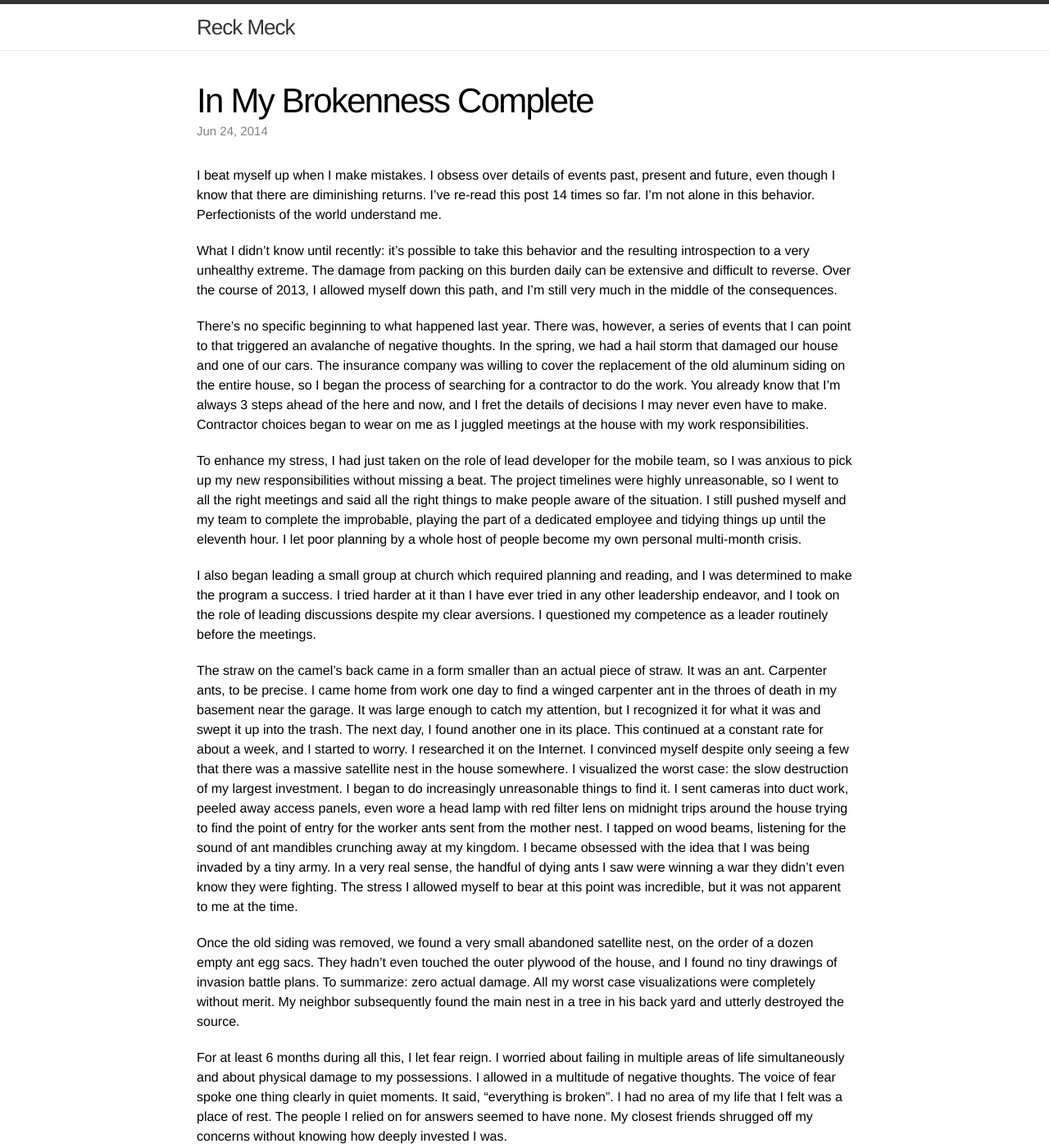
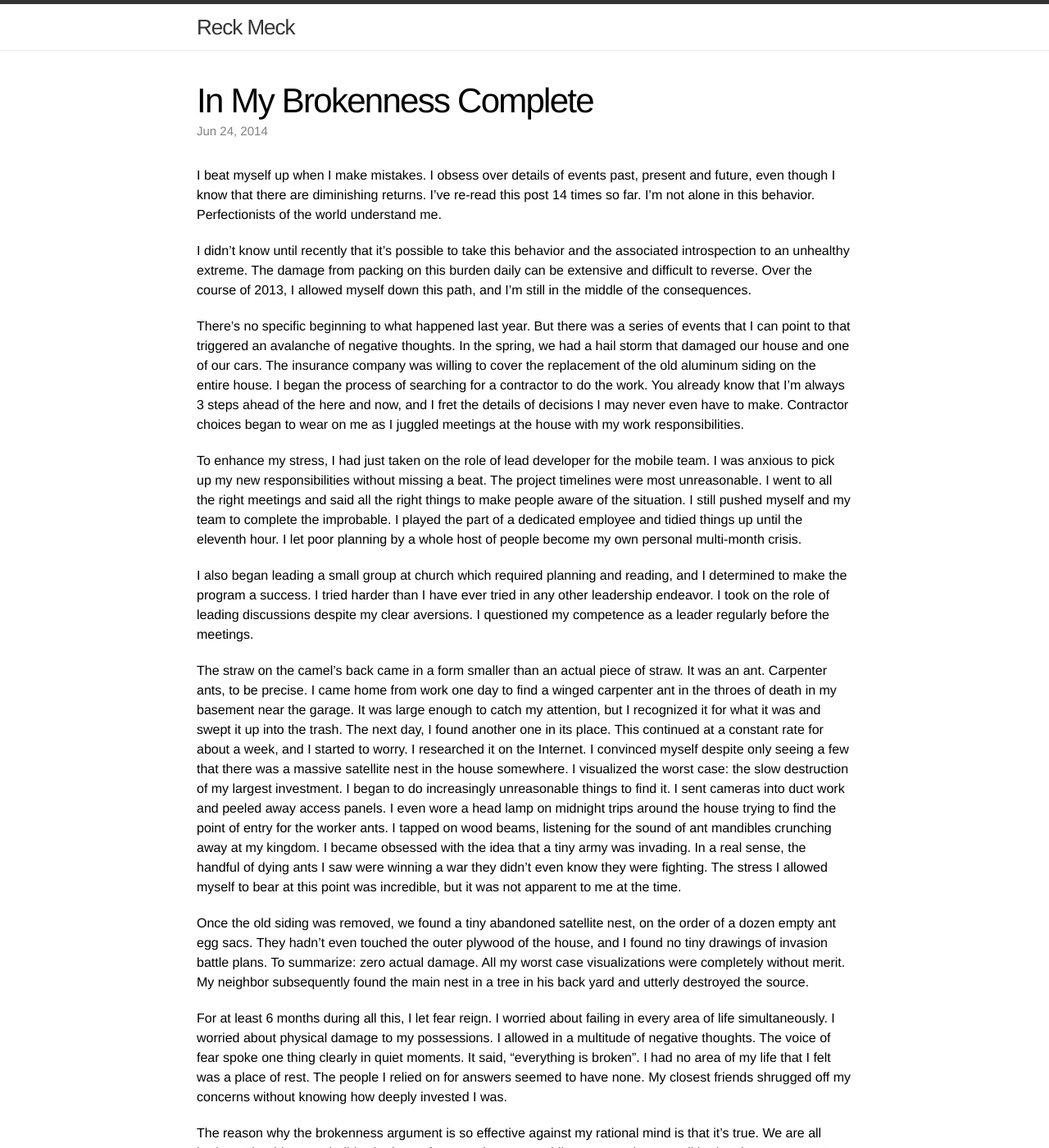
Before and after one commit to tmecklem/tmecklem.github.io, a Jekyll site: the page built from _posts/2014-06-24-in-my-brokenness-complete.markdown, in a window 1280 px wide and 1400 px high. Shown: the whole window at 82% size. Built offline with Jekyll 4.4.1, drawn with Linux system fonts in a browser that asks for light colours.

Commit message:
Hemingway'ed this post like a boss.

```diff
--- a/_posts/2014-06-24-in-my-brokenness-complete.markdown
+++ b/_posts/2014-06-24-in-my-brokenness-complete.markdown
@@ -7,19 +7,19 @@ categories: reflection
 
 I beat myself up when I make mistakes. I obsess over details of events past, present and future, even though I know that there are diminishing returns. I've re-read this post 14 times so far. I'm not alone in this behavior. Perfectionists of the world understand me.
 
-What I didn't know until recently: it's possible to take this behavior and the resulting introspection to a very unhealthy extreme. The damage from packing on this burden daily can be extensive and difficult to reverse. Over the course of 2013, I allowed myself down this path, and I'm still very much in the middle of the consequences.
+I didn't know until recently that it's possible to take this behavior and the associated introspection to an unhealthy extreme. The damage from packing on this burden daily can be extensive and difficult to reverse. Over the course of 2013, I allowed myself down this path, and I'm still in the middle of the consequences.
 
-There's no specific beginning to what happened last year. There was, however, a series of events that I can point to that triggered an avalanche of negative thoughts. In the spring, we had a hail storm that damaged our house and one of our cars. The insurance company was willing to cover the replacement of the old aluminum siding on the entire house, so I began the process of searching for a contractor to do the work. You already know that I'm always 3 steps ahead of the here and now, and I fret the details of decisions I may never even have to make. Contractor choices began to wear on me as I juggled meetings at the house with my work responsibilities.
+There's no specific beginning to what happened last year. But there was a series of events that I can point to that triggered an avalanche of negative thoughts. In the spring, we had a hail storm that damaged our house and one of our cars. The insurance company was willing to cover the replacement of the old aluminum siding on the entire house. I began the process of searching for a contractor to do the work. You already know that I'm always 3 steps ahead of the here and now, and I fret the details of decisions I may never even have to make. Contractor choices began to wear on me as I juggled meetings at the house with my work responsibilities.
 
-To enhance my stress, I had just taken on the role of lead developer for the mobile team, so I was anxious to pick up my new responsibilities without missing a beat. The project timelines were highly unreasonable, so I went to all the right meetings and said all the right things to make people aware of the situation. I still pushed myself and my team to complete the improbable, playing the part of a dedicated employee and tidying things up until the eleventh hour. I let poor planning by a whole host of people become my own personal multi-month crisis.
+To enhance my stress, I had just taken on the role of lead developer for the mobile team. I was anxious to pick up my new responsibilities without missing a beat. The project timelines were most unreasonable. I went to all the right meetings and said all the right things to make people aware of the situation. I still pushed myself and my team to complete the improbable. I played the part of a dedicated employee and tidied things up until the eleventh hour. I let poor planning by a whole host of people become my own personal multi-month crisis.
 
-I also began leading a small group at church which required planning and reading, and I was determined to make the program a success. I tried harder at it than I have ever tried in any other leadership endeavor, and I took on the role of leading discussions despite my clear aversions. I questioned my competence as a leader routinely before the meetings.
+I also began leading a small group at church which required planning and reading, and I determined to make the program a success. I tried harder than I have ever tried in any other leadership endeavor. I took on the role of leading discussions despite my clear aversions. I questioned my competence as a leader regularly before the meetings.
 
-The straw on the camel's back came in a form smaller than an actual piece of straw. It was an ant. Carpenter ants, to be precise. I came home from work one day to find a winged carpenter ant in the throes of death in my basement near the garage. It was large enough to catch my attention, but I recognized it for what it was and swept it up into the trash. The next day, I found another one in its place. This continued at a constant rate for about a week, and I started to worry. I researched it on the Internet. I convinced myself despite only seeing a few that there was a massive satellite nest in the house somewhere. I visualized the worst case: the slow destruction of my largest investment. I began to do increasingly unreasonable things to find it. I sent cameras into duct work, peeled away access panels, even wore a head lamp with red filter lens on midnight trips around the house trying to find the point of entry for the worker ants sent from the mother nest. I tapped on wood beams, listening for the sound of ant mandibles crunching away at my kingdom. I became obsessed with the idea that I was being invaded by a tiny army. In a very real sense, the handful of dying ants I saw were winning a war they didn't even know they were fighting. The stress I allowed myself to bear at this point was incredible, but it was not apparent to me at the time.
+The straw on the camel's back came in a form smaller than an actual piece of straw. It was an ant. Carpenter ants, to be precise. I came home from work one day to find a winged carpenter ant in the throes of death in my basement near the garage. It was large enough to catch my attention, but I recognized it for what it was and swept it up into the trash. The next day, I found another one in its place. This continued at a constant rate for about a week, and I started to worry. I researched it on the Internet. I convinced myself despite only seeing a few that there was a massive satellite nest in the house somewhere. I visualized the worst case: the slow destruction of my largest investment. I began to do increasingly unreasonable things to find it. I sent cameras into duct work and peeled away access panels. I even wore a head lamp on midnight trips around the house trying to find the point of entry for the worker ants. I tapped on wood beams, listening for the sound of ant mandibles crunching away at my kingdom. I became obsessed with the idea that a tiny army was invading. In a real sense, the handful of dying ants I saw were winning a war they didn't even know they were fighting. The stress I allowed myself to bear at this point was incredible, but it was not apparent to me at the time.
 
-Once the old siding was removed, we found a very small abandoned satellite nest, on the order of a dozen empty ant egg sacs. They hadn't even touched the outer plywood of the house, and I found no tiny drawings of invasion battle plans. To summarize: zero actual damage. All my worst case visualizations were completely without merit. My neighbor subsequently found the main nest in a tree in his back yard and utterly destroyed the source.
+Once the old siding was removed, we found a tiny abandoned satellite nest, on the order of a dozen empty ant egg sacs. They hadn't even touched the outer plywood of the house, and I found no tiny drawings of invasion battle plans. To summarize: zero actual damage. All my worst case visualizations were completely without merit. My neighbor subsequently found the main nest in a tree in his back yard and utterly destroyed the source.
 
-For at least 6 months during all this, I let fear reign. I worried about failing in multiple areas of life simultaneously and about physical damage to my possessions. I allowed in a multitude of negative thoughts. The voice of fear spoke one thing clearly in quiet moments. It said, "everything is broken". I had no area of my life that I felt was a place of rest. The people I relied on for answers seemed to have none. My closest friends shrugged off my concerns without knowing how deeply invested I was.
+For at least 6 months during all this, I let fear reign. I worried about failing in every area of life simultaneously. I worried about physical damage to my possessions. I allowed in a multitude of negative thoughts. The voice of fear spoke one thing clearly in quiet moments. It said, "everything is broken". I had no area of my life that I felt was a place of rest. The people I relied on for answers seemed to have none. My closest friends shrugged off my concerns without knowing how deeply invested I was.
 
 The reason why the brokenness argument is so effective against my rational mind is that it's true. We are all broken. The things we build, whether software or houses or siding or cars, they are all broken in some way. For me, the very thought that everything is broken is actually one of the ways in which I've been broken. It's meta-brokenness. In keeping with his style, Satan can masterfully spin this half-truth into a feeling of hopelessness.
 
```
